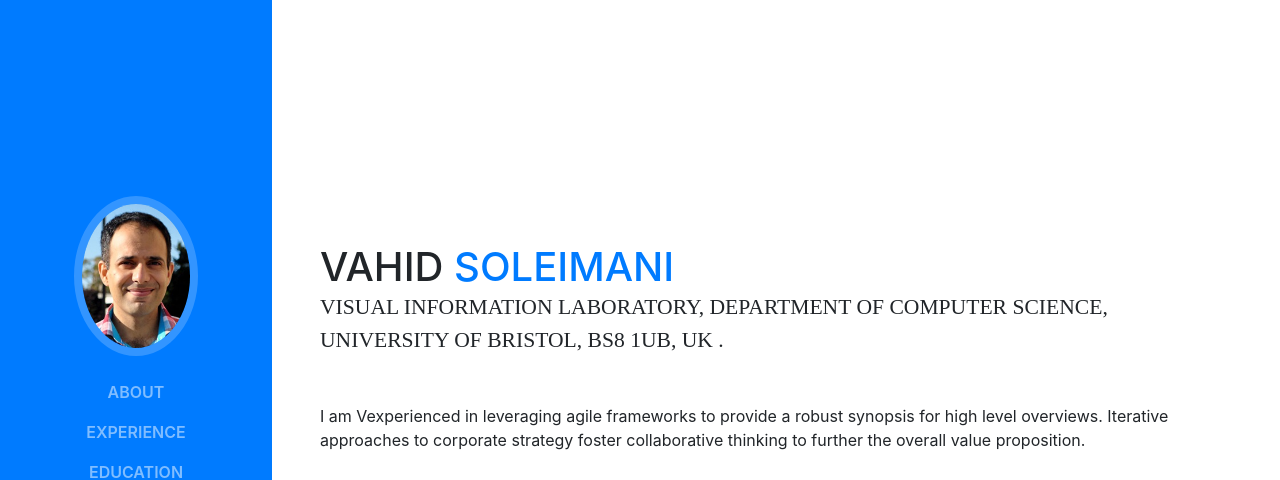
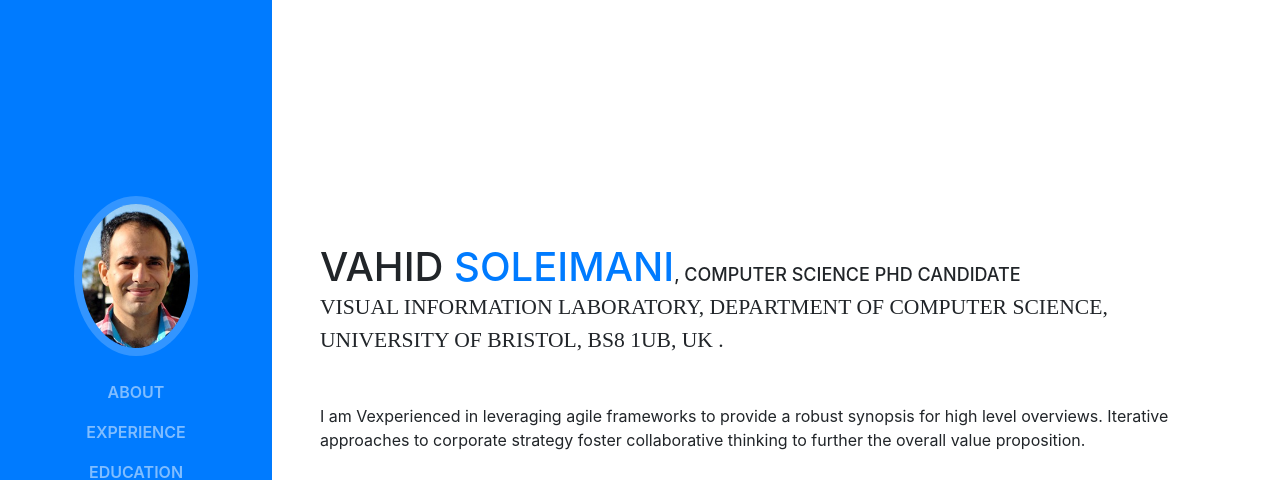
Before and after one commit to VahidSoleimani/VahidSoleimani.github.io, a website with bundled scripts: page index.html in a window 1280 px wide. Shown: the top 480 px of the page. Built offline with nearby package versions, Linux system fonts and the light colour scheme; a web font is replaced by a local one.

Commit message:
Update index.html

```diff
--- a/index.html
+++ b/index.html
@@ -65,7 +65,7 @@
 
       <section class="resume-section p-3 p-lg-5 d-flex d-column" id="about">
         <div class="my-auto">
-          <h1 class="mb-0">Vahid  <span class="text-primary">Soleimani</span></h1>
+          <h1 class="mb-0">Vahid  <span class="text-primary">Soleimani</span><font size="4">,  Computer  Science  PhD  Candidate</font></h1>
           <div class="subheading mb-5">Visual Information Laboratory,  Department of Computer Science,  University of Bristol,  BS8 1UB,  UK .</div>
 
           <p class="mb-5">I am Vexperienced in leveraging agile frameworks to provide a robust synopsis for high level overviews. Iterative approaches to corporate strategy foster collaborative thinking to further the overall value proposition.</p>
```
